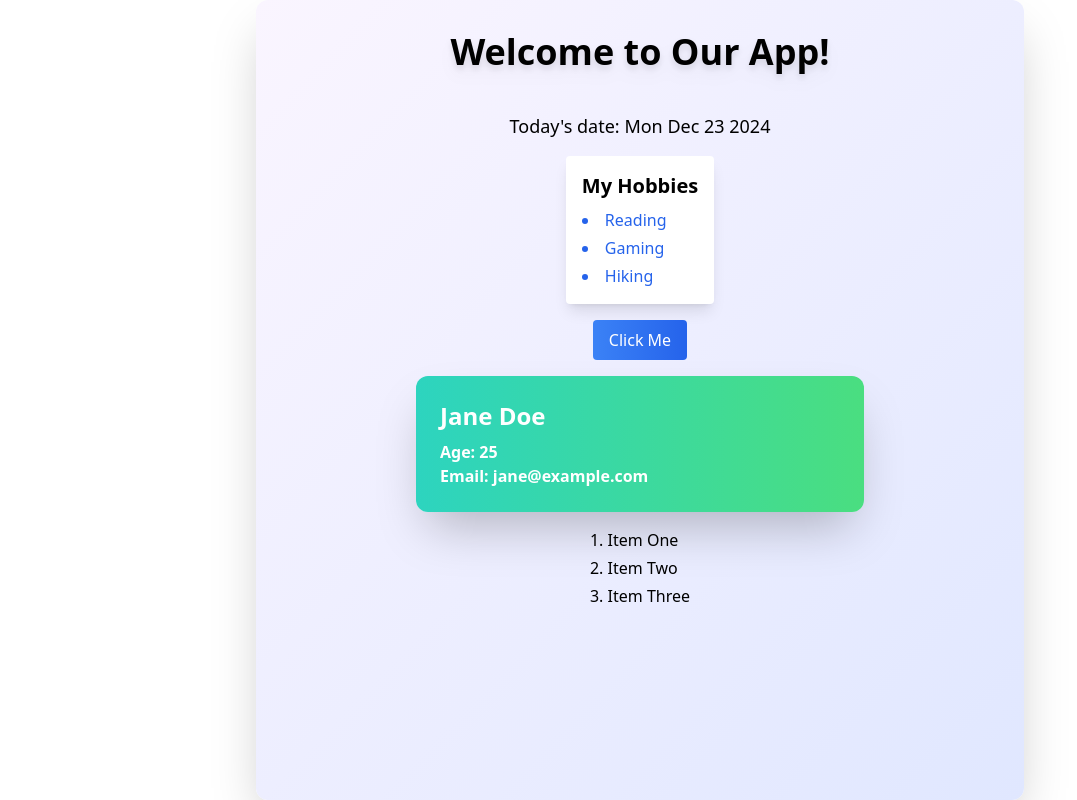
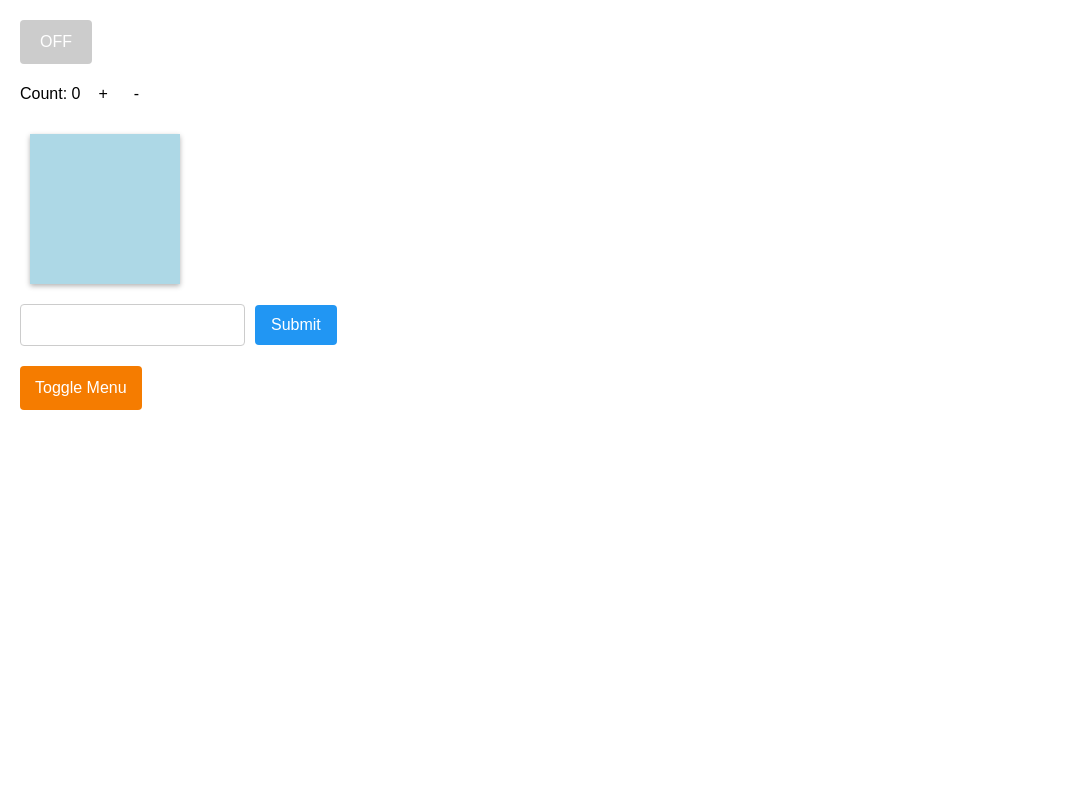
Before and after one commit to Bikaze/Assignement3, a React (Vite) app: page / in a window 1280 px wide. Shown: the whole page, without its empty margins (0-1077 px from the left). Built offline with nearby package versions, Linux system fonts and the light colour scheme.

Commit message:
Implemented the second challenge

```diff
--- /dev/null
+++ b/src/AppEvents.jsx
@@ -0,0 +1,28 @@
+import React from "react";
+import OnOffButton from "./components/OnOffButton";
+import CounterComponent from "./components/CounterComponent";
+import HoverColorBox from "./components/HoverColorBox";
+import FormLogger from "./components/FormLogger";
+import DropdownMenu from "./components/DropdownMenu";
+
+const appContainerStyle = {
+  display: 'flex',
+  flexDirection: 'column',
+  alignItems: 'flex-start',
+  padding: '20px',
+  fontFamily: 'Arial, sans-serif'
+};
+
+const AppEvents = () => {
+  return (
+    <div style={appContainerStyle}>
+      <OnOffButton />
+      <CounterComponent />
+      <HoverColorBox />
+      <FormLogger />
+      <DropdownMenu />
+    </div>
+  );
+};
+
+export default AppEvents;
--- /dev/null
+++ b/src/components/CounterComponent.jsx
@@ -0,0 +1,28 @@
+import React, { useState } from "react";
+
+const CounterComponent = () => {
+  const [count, setCount] = useState(0);
+
+  const containerStyle = {
+    display: 'flex',
+    alignItems: 'center',
+    gap: '10px',
+    margin: '10px 0'
+  };
+  const buttonStyle = {
+    padding: '8px',
+    borderRadius: '4px',
+    border: 'none',
+    cursor: 'pointer'
+  };
+
+  return (
+    <div style={containerStyle}>
+      <p>Count: {count}</p>
+      <button style={buttonStyle} onClick={() => setCount((c) => c + 1)}>+</button>
+      <button style={buttonStyle} onClick={() => setCount((c) => c - 1)}>-</button>
+    </div>
+  );
+};
+
+export default CounterComponent;
--- /dev/null
+++ b/src/components/DropdownMenu.jsx
@@ -0,0 +1,43 @@
+import React, { useState } from "react";
+
+const DropdownMenu = () => {
+  const [open, setOpen] = useState(false);
+  const options = ["Option 1", "Option 2", "Option 3"];
+
+  const buttonStyle = {
+    padding: '10px 15px',
+    borderRadius: '4px',
+    backgroundColor: '#f57c00',
+    color: '#fff',
+    border: 'none',
+    cursor: 'pointer',
+    margin: '10px 0'
+  };
+  const listStyle = {
+    listStyle: 'none',
+    padding: '0',
+    margin: '10px 0',
+    border: '1px solid #ccc',
+    borderRadius: '4px',
+    width: '120px'
+  };
+  const listItemStyle = {
+    padding: '8px 12px',
+    cursor: 'pointer'
+  };
+
+  return (
+    <div>
+      <button onClick={() => setOpen(!open)} style={buttonStyle}>Toggle Menu</button>
+      {open && (
+        <ul style={listStyle}>
+          {options.map((opt) => (
+            <li key={opt} style={listItemStyle}>{opt}</li>
+          ))}
+        </ul>
+      )}
+    </div>
+  );
+};
+
+export default DropdownMenu;
--- /dev/null
+++ b/src/components/FormLogger.jsx
@@ -0,0 +1,45 @@
+import React, { useState } from "react";
+
+const FormLogger = () => {
+  const [inputText, setInputText] = useState("");
+
+  const formStyle = {
+    display: 'flex',
+    alignItems: 'center',
+    gap: '10px',
+    margin: '10px 0'
+  };
+  const inputStyle = {
+    padding: '8px',
+    borderRadius: '4px',
+    border: '1px solid #ccc'
+  };
+  const buttonStyle = {
+    padding: '8px 16px',
+    border: 'none',
+    borderRadius: '4px',
+    backgroundColor: '#2196F3',
+    color: '#fff',
+    cursor: 'pointer'
+  };
+
+  const handleSubmit = (event) => {
+    event.preventDefault();
+    console.log(inputText);
+    setInputText("");
+  };
+
+  return (
+    <form onSubmit={handleSubmit} style={formStyle}>
+      <input
+        type="text"
+        value={inputText}
+        onChange={(e) => setInputText(e.target.value)}
+        style={inputStyle}
+      />
+      <button type="submit" style={buttonStyle}>Submit</button>
+    </form>
+  );
+};
+
+export default FormLogger;
--- /dev/null
+++ b/src/components/HoverColorBox.jsx
@@ -0,0 +1,21 @@
+import React, { useState } from 'react'
+
+const HoverColorBox = () => {
+  const [hovered, setHovered] = useState(false)
+  const style = {
+    width: '150px',
+    height: '150px',
+    backgroundColor: hovered ? 'lightcoral' : 'lightblue',
+    boxShadow: '0 2px 5px rgba(0,0,0,0.3)',
+    margin: '10px'
+  }
+  return (
+    <div
+      style={style}
+      onMouseEnter={() => setHovered(true)}
+      onMouseLeave={() => setHovered(false)}
+    />
+  )
+}
+
+export default HoverColorBox
--- /dev/null
+++ b/src/components/OnOffButton.jsx
@@ -0,0 +1,17 @@
+import React, { useState } from "react";
+
+const OnOffButton = () => {
+  const [isOn, setIsOn] = useState(false);
+  const buttonStyle = {
+    padding: '10px 20px',
+    borderRadius: '4px',
+    backgroundColor: isOn ? '#4CAF50' : '#ccc',
+    color: '#fff',
+    border: 'none',
+    cursor: 'pointer',
+    outline: 'none'
+  };
+  return <button style={buttonStyle} onClick={() => setIsOn(!isOn)}>{isOn ? "ON" : "OFF"}</button>;
+};
+
+export default OnOffButton;
--- a/src/main.jsx
+++ b/src/main.jsx
@@ -3,14 +3,16 @@ import { createRoot } from 'react-dom/client'
 import './index.css'
 // import App from './App.jsx'
 // import AppForms from './AppForms.jsx'
-import AppComponents from './AppComponents.jsx'
+// import AppComponents from './AppComponents.jsx'
+import AppEvents from './AppEvents.jsx'
 // import AppRouting from './AppRouting.jsx'
 
 createRoot(document.getElementById('root')).render(
   <StrictMode>
     {/* <App/> */}
     {/* <AppForms /> */}
-    <AppComponents />
+    {/* <AppComponents /> */}
+    <AppEvents />
     {/* <AppRouting /> */}
   </StrictMode>,
 )
```
